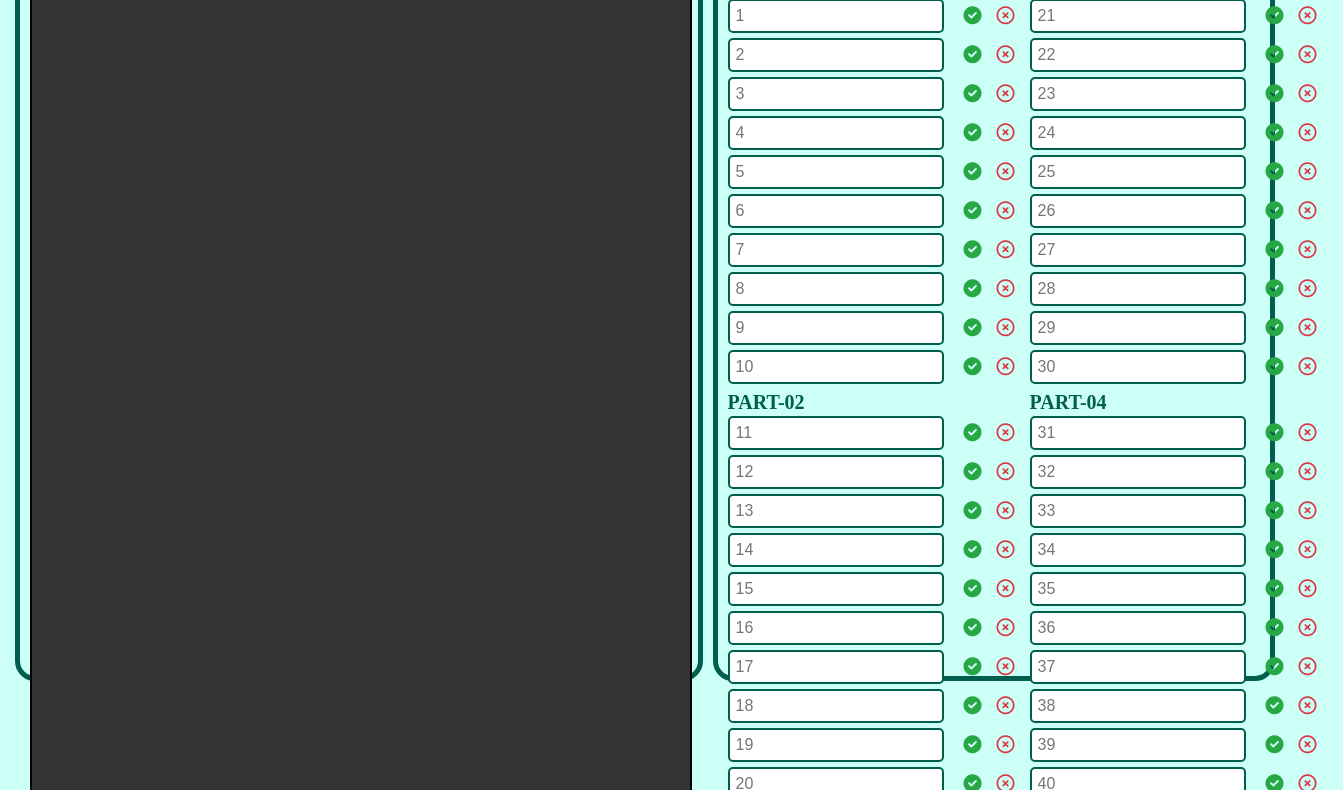
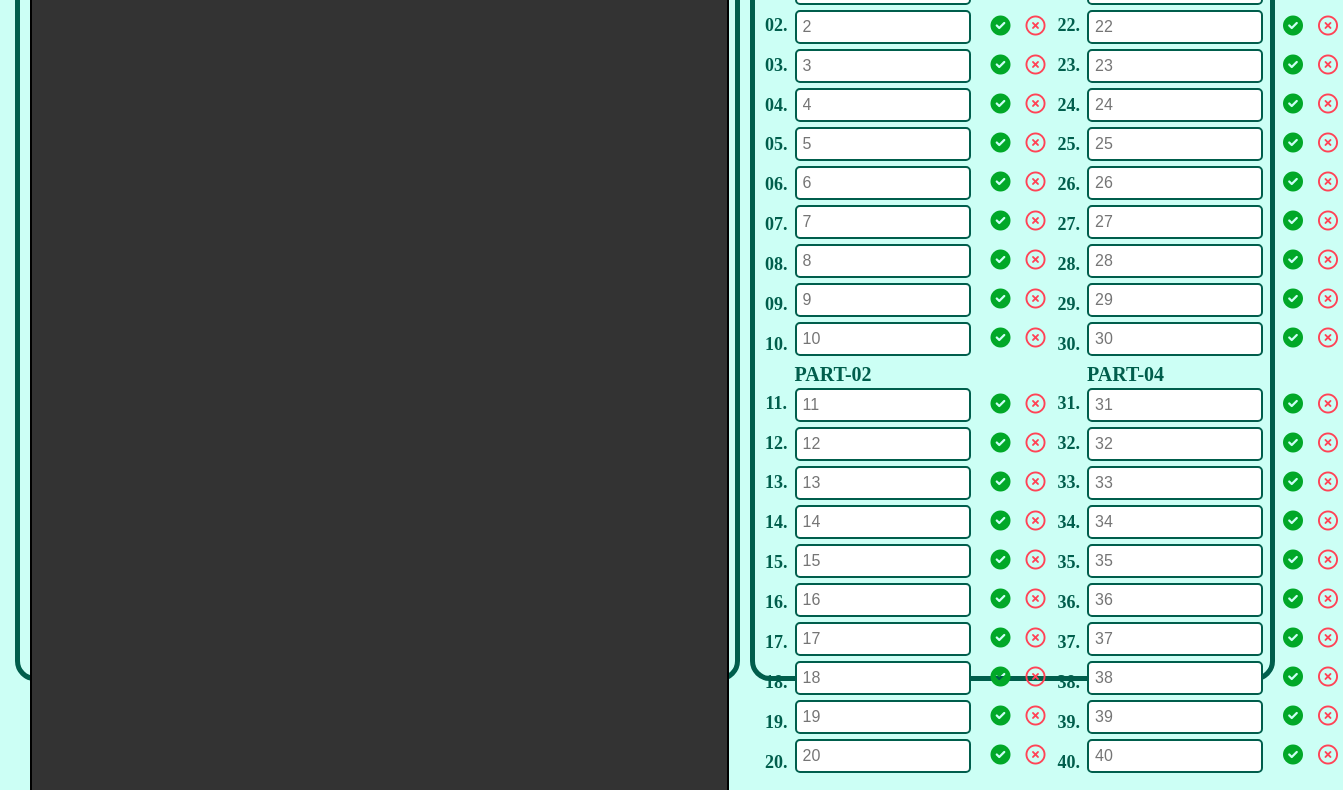
Before and after one commit to Mubashir42884/Computer-based-IELTS-Module-Practice-WebApp, a plain HTML site: page Listening/index.html in a window 1280 px wide. Shown: the part 428-1218 px from the top of the page, 1343 px wide, since content can reach past the window. Drawn offline with Linux system fonts and the light colour scheme.

Commit message:
First Release (v1.00.0) [Oct 8th 2024]

```diff
--- a/Listening/index.html
+++ b/Listening/index.html
@@ -72,8 +72,38 @@
             <div class="right-section">
                 <h2>Answer Sheet</h2>
                 <div id="scoreDisplay" class="score-display">Score: 0/40</div>
+
+
+
                 <div class="answer-inputs">
                     <!-- 40 small input fields for answers -->
+
+                    <div class="answer-column">
+                        <p class="numbering"> </p>
+                        <p class="numbering">01.</p>
+                        <p class="numbering">02.</p>
+                        <p class="numbering">03.</p>
+                        <p class="numbering">04.</p>
+                        <p class="numbering">05.</p>
+                        <p class="numbering">06.</p>
+                        <p class="numbering">07.</p>
+                        <p class="numbering">08.</p>
+                        <p class="numbering">09.</p>
+                        <p class="numbering">10.</p>
+                        <p class="numbering"> </p>
+                        <p class="numbering">11.</p>
+                        <p class="numbering">12.</p>
+                        <p class="numbering">13.</p>
+                        <p class="numbering">14.</p>
+                        <p class="numbering">15.</p>
+                        <p class="numbering">16.</p>
+                        <p class="numbering">17.</p>
+                        <p class="numbering">18.</p>
+                        <p class="numbering">19.</p>
+                        <p class="numbering">20.</p>
+                    </div>
+
+
                     <div class="answer-column">
                         <!-- Column 1: 20 inputs -->
                         <h4 class="parts">PART-01</h4>
@@ -202,6 +232,33 @@
                         </div>
                         <!-- Repeat for all inputs -->
                     </div>
+
+                    <div class="answer-column">
+                        <p class="numbering"> </p>
+                        <p class="numbering">21.</p>
+                        <p class="numbering">22.</p>
+                        <p class="numbering">23.</p>
+                        <p class="numbering">24.</p>
+                        <p class="numbering">25.</p>
+                        <p class="numbering">26.</p>
+                        <p class="numbering">27.</p>
+                        <p class="numbering">28.</p>
+                        <p class="numbering">29.</p>
+                        <p class="numbering">30.</p>
+                        <p class="numbering"> </p>
+                        <p class="numbering">31.</p>
+                        <p class="numbering">32.</p>
+                        <p class="numbering">33.</p>
+                        <p class="numbering">34.</p>
+                        <p class="numbering">35.</p>
+                        <p class="numbering">36.</p>
+                        <p class="numbering">37.</p>
+                        <p class="numbering">38.</p>
+                        <p class="numbering">39.</p>
+                        <p class="numbering">40.</p>
+
+                    </div>
+
 
                     <div class="answer-column">
                         <!-- PART-3 -->
--- a/Listening/style.css
+++ b/Listening/style.css
@@ -55,6 +55,17 @@ h3 {
     color: #ff6464;
     margin-top: 2px;
     margin-bottom: 2px;
+    padding: none;
+}
+
+.numbering {
+    font-family: Quicksand;
+    font-size: 18px;
+    font-weight: bolder;
+    text-align: center;
+    color: #005e4c;
+    margin-top: 12px;
+    margin-bottom: 5px;
     padding: none;
 }
 
@@ -296,7 +307,7 @@ input[type="file"] {
 }
 
 .left-section {
-    width: 55%;
+    width: 58%;
     display: relative;
     flex-direction: column;
     align-items: center;
@@ -393,30 +404,32 @@ input[type="file"] {
 }
 
 .right-section {
-    width: 45%;
+    width: 42%;
     padding: 10px;
     background-color: #ccfff5;
 }
 
 .answer-inputs {
     display: flex;
-    justify-content: space-between;
-    gap: 10px;
+    justify-content: left;
+    gap: 2px;
 }
 
 .answer-column {
     display: flex;
     flex-direction: column;
+    justify-content: space-between;
+    margin-right: 5px;
 }
 
 .answer-row {
     display: flex;
-    align-items: center;
     margin-bottom: 5px;
 }
 
 .answer-box {
-    width: 200px;
+    position: flex;
+    width: 160px;
     padding: 6px;
     font-size: 16px;
     border-radius: 5px;
@@ -443,13 +456,13 @@ input[type="file"] {
 }
 
 .correct-btn i {
-    font-size: 18px;
-    color: #28a745;
+    font-size: 20px;
+    color: #01a828;
 }
 
 .wrong-btn i {
-    font-size: 18px;
-    color: #dc3545;
+    font-size: 20px;
+    color: #ff4356;
 }
 
 .correct-btn:hover i, .wrong-btn:hover i {
@@ -459,7 +472,8 @@ input[type="file"] {
 .score-display {
     font-size: 32px;
     font-weight: bold;
-    margin-top: 58px;
+    margin-top: 15px;
+    margin-bottom: 15px;
     text-align: center;
     color: #005e4c;
 }
--- a/Reading/style.css
+++ b/Reading/style.css
@@ -44,6 +44,28 @@ h3 {
     justify-content: space-around;
     margin: 0px;
     color: #4032ff;
+}
+
+.notes {
+    font-family: Quicksand;
+    font-size: 16px;
+    font-weight: bolder;
+    text-align: center;
+    color: #ff6464;
+    margin-top: 2px;
+    margin-bottom: 2px;
+    padding: none;
+}
+
+.numbering {
+    font-family: Quicksand;
+    font-size: 18px;
+    font-weight: bolder;
+    text-align: center;
+    color: #4032ff;
+    margin-top: 2px;
+    margin-bottom: 14px;
+    margin-right: 2px;
 }
 
 .button2 {
@@ -291,23 +313,25 @@ h3 {
 
 .answer-inputs {
     display: flex;
-    justify-content: space-between;
-    gap: 10px;
+    justify-content: left;
+    gap: 2px;
 }
 
 .answer-column {
     display: flex;
     flex-direction: column;
+    justify-content: space-between;
+    margin-right: 5px;
 }
 
 .answer-row {
     display: flex;
-    align-items: center;
     margin-bottom: 5px;
 }
 
 .answer-box {
-    width: 200px;
+    position: flex;
+    width: 160px;
     padding: 6px;
     font-size: 16px;
     border-radius: 5px;
```
Also changed, not shown: Reading/index.html (+50 -0 lines), Writing/index.html (+1 -1 lines), Writing/style.css (+16 -13 lines).
